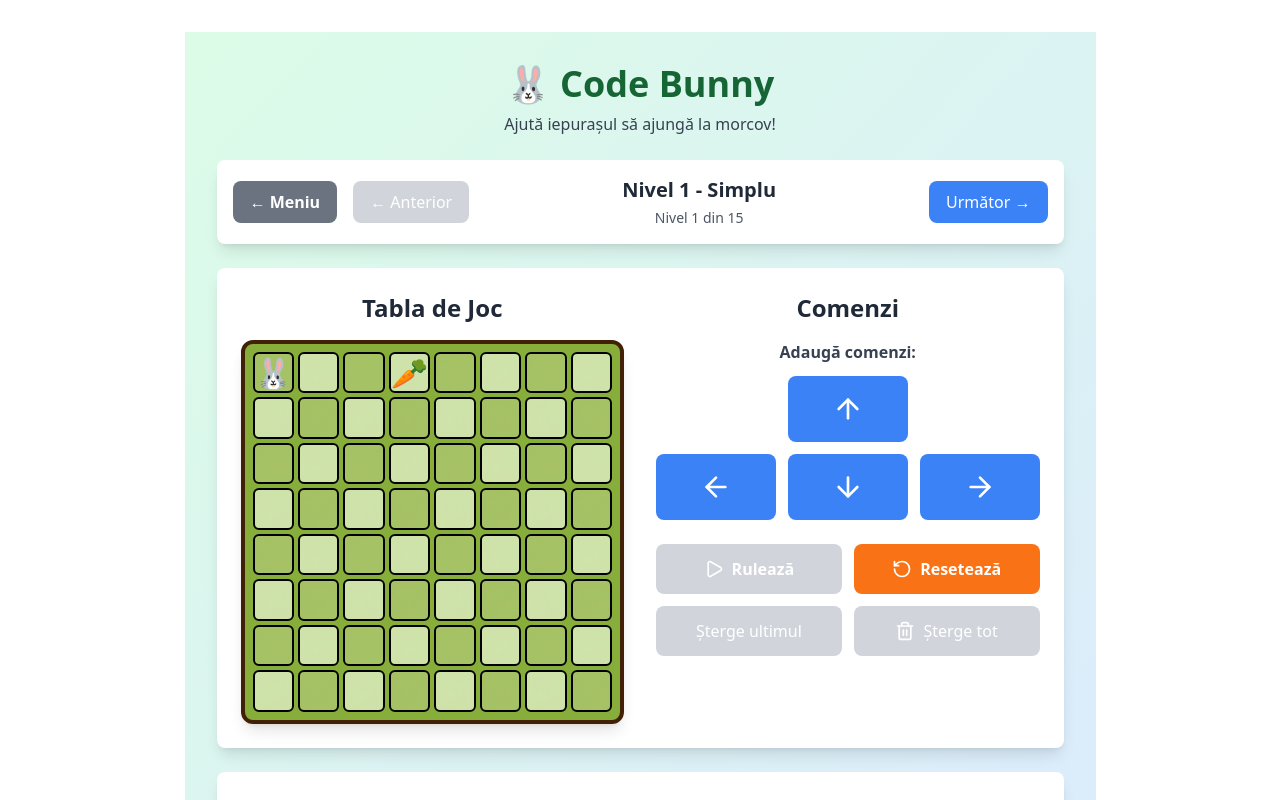
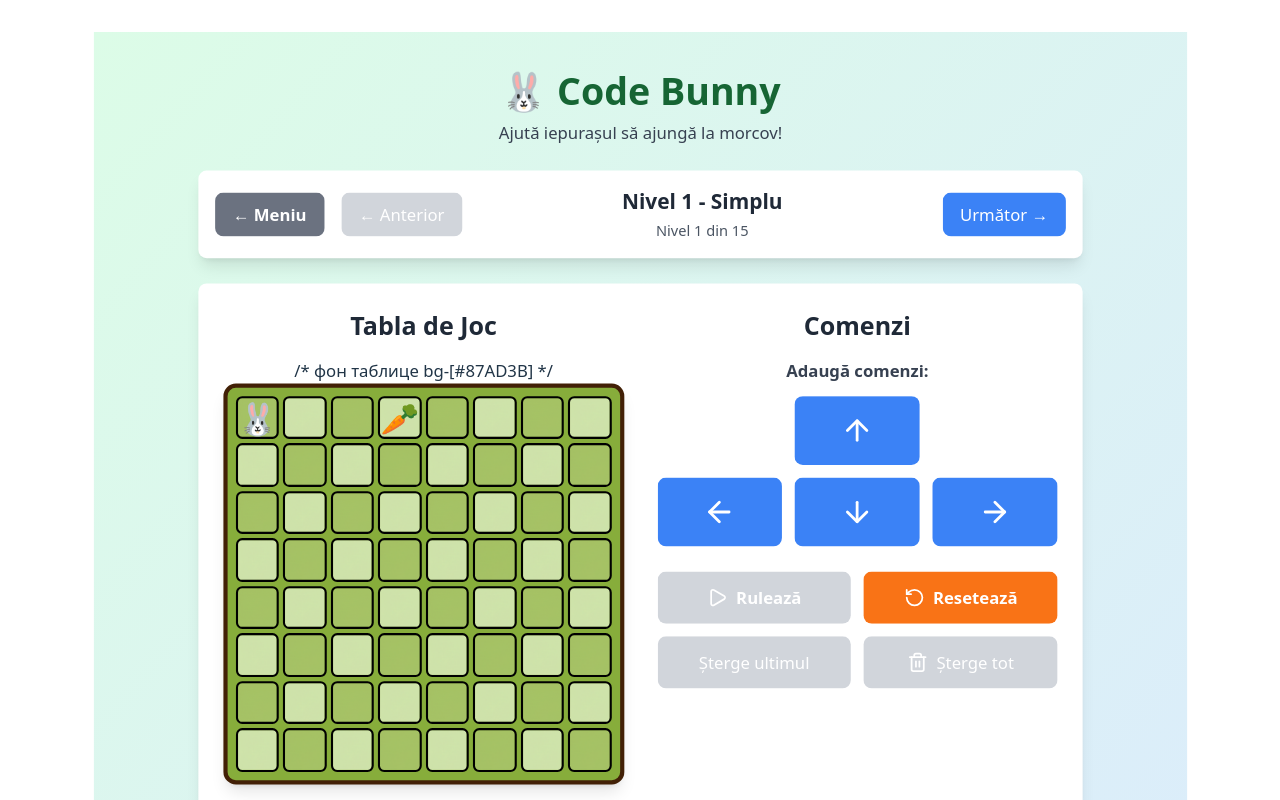
Before and after one commit to Mefist89/code-bunny, a React (Vite) app: page / in a window 1280 px wide. Both pictures are taken after a click on the button "🎮 Start Joc". Shown: the top 800 px of the page. Built offline with nearby package versions, Linux system fonts and the light colour scheme.

Commit message:
upd: lines in table

```diff
--- a/src/features/bunny-game/components/GamePage.tsx
+++ b/src/features/bunny-game/components/GamePage.tsx
@@ -49,9 +49,9 @@ const GamePage: React.FC<GamePageProps> = (props) => {
     right: <ArrowRight className="w-6 h-6 text-gray-800" />
   };
 
-  return (
-    <div className="min-h-screen bg-gradient-to-br from-green-100 to-blue-100 p-8">
-      <div className="max-w-5xl mx-auto">
+ return (
+    <div className="min-h-screen bg-gradient-to-br from-green-100 to-blue-100 p-8" style={{ transform: 'scale(1.20)', transformOrigin: 'top center' }}>
+      <div className="max-w-5xl mx-auto" style={{ transform: 'scale(0.87)', transformOrigin: 'top center' }}>
         <h1 className="text-4xl font-bold text-center mb-2 text-green-800">🐰 Code Bunny</h1>
         <p className="text-center text-gray-700 mb-6">Ajută iepurașul să ajungă la morcov!</p>
 
@@ -88,6 +88,7 @@ const GamePage: React.FC<GamePageProps> = (props) => {
           <div className="grid grid-cols-1 lg:grid-cols-2 gap-8">
             <div className="flex flex-col items-center">
               <h2 className="text-2xl font-bold mb-4 text-gray-800">Tabla de Joc</h2>
+              /* фон таблице  bg-[#87AD3B] */
               <div className="bg-[#87AD3B] rounded-xl border-4 border-yellow-950 shadow-inner shadow-lg p-2 grid grid-cols-8 gap-1">
                 {[...Array(gridSize * gridSize)].map((_, i) => {
                   const x = i % gridSize;
```
